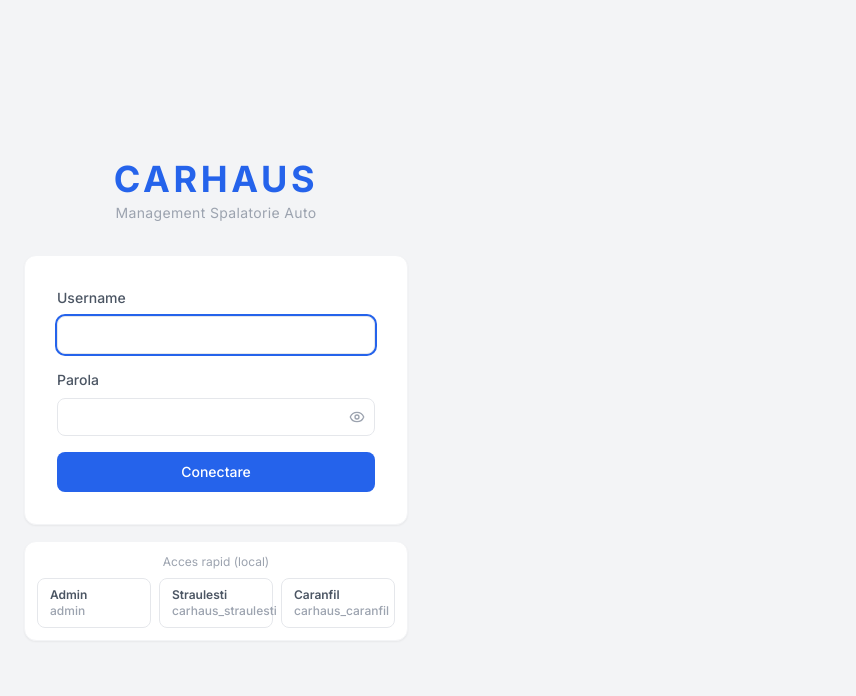
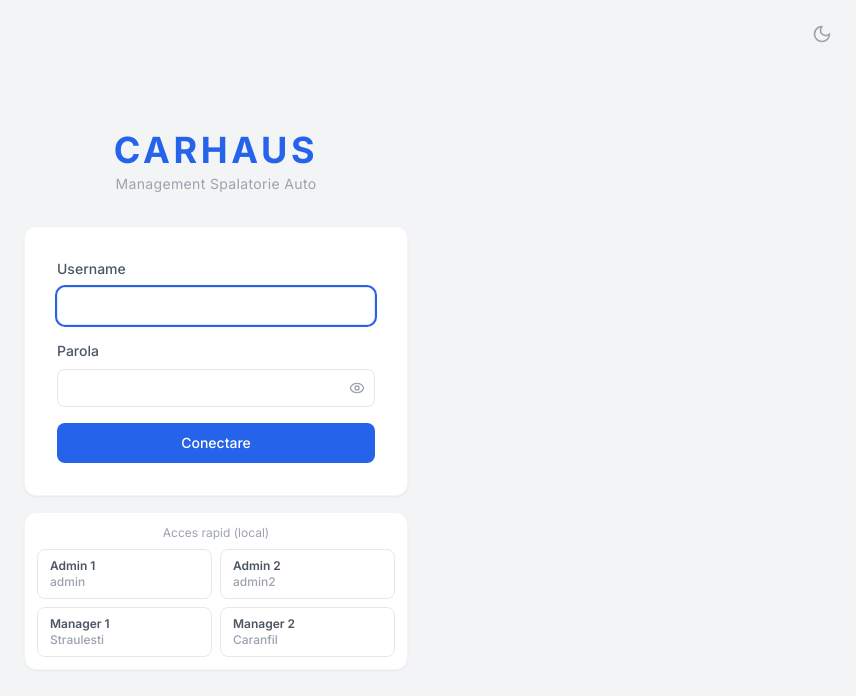
Before and after one commit to Hidegg/carhausV2, a React (Vite) app in the folder frontend/: page /login in a window 1280 px wide. Shown: the top 696 px of the page, without its empty margins (424-1280 px from the left). Built offline with nearby package versions, Linux system fonts and the light colour scheme; no server answers.

Commit message:
Add quick-login buttons, theme toggle on login, admin2 account
- Show Admin 1, Admin 2, Manager 1, Manager 2 quick-login buttons
- Add sun/moon theme toggle to login page
- Create admin2 account in initialize.py
- Remove DEV-only guard so buttons show in production build

```diff
--- a/frontend/src/pages/Login.tsx
+++ b/frontend/src/pages/Login.tsx
@@ -1,5 +1,6 @@
 import { useState, useEffect } from 'react'
 import { motion } from 'framer-motion'
+import { Moon, Sun } from 'lucide-react'
 import { useAuth } from '../hooks/useAuth'
 import { useNavigate } from 'react-router-dom'
 import PasswordInput from '../components/PasswordInput'
@@ -8,8 +9,16 @@ export default function Login() {
   const [username, setUsername] = useState('')
   const [password, setPassword] = useState('')
   const [error, setError] = useState('')
+  const [dark, setDark] = useState(() => document.documentElement.classList.contains('dark'))
   const { login, isLoggingIn, user } = useAuth()
   const navigate = useNavigate()
+
+  const toggleTheme = () => {
+    const next = !dark
+    setDark(next)
+    document.documentElement.classList.toggle('dark', next)
+    localStorage.setItem('theme', next ? 'dark' : 'light')
+  }
 
   useEffect(() => {
     if (user) navigate(user.rol === 'manager' ? '/manager/dashboard' : user.rol === 'dev' ? '/dev/overview' : '/admin/overview', { replace: true })
@@ -27,7 +36,11 @@ export default function Login() {
   }
 
   return (
-    <div className="min-h-screen bg-gray-100 dark:bg-gray-950 flex items-center justify-center p-4">
+    <div className="min-h-screen bg-gray-100 dark:bg-gray-950 flex items-center justify-center p-4 relative">
+      <button onClick={toggleTheme}
+        className="absolute top-4 right-4 p-2 rounded-lg text-gray-400 hover:text-brand transition-colors">
+        {dark ? <Sun size={20} /> : <Moon size={20} />}
+      </button>
       <motion.div
         initial={{ opacity: 0, scale: 0.95 }}
         animate={{ opacity: 1, scale: 1 }}
@@ -71,25 +84,24 @@ export default function Login() {
           </form>
         </div>
 
-        {import.meta.env.DEV && (
         <div className="mt-4 card p-3">
           <p className="text-xs text-gray-400 text-center mb-2">Acces rapid (local)</p>
-          <div className="grid grid-cols-3 gap-2">
+          <div className="grid grid-cols-2 gap-2">
             {[
-              { username: 'admin',             password: '12345678', label: 'Admin' },
-              { username: 'carhaus_straulesti', password: 'password1', label: 'Straulesti' },
-              { username: 'carhaus_caranfil',   password: 'password',  label: 'Caranfil' },
+              { username: 'admin',             password: '12345678',  label: 'Admin 1' },
+              { username: 'admin2',            password: '12345678',  label: 'Admin 2' },
+              { username: 'carhaus_straulesti', password: 'password1', label: 'Manager 1', sub: 'Straulesti' },
+              { username: 'carhaus_caranfil',   password: 'password',  label: 'Manager 2', sub: 'Caranfil' },
             ].map(u => (
               <button key={u.username} type="button"
                 onClick={() => { setUsername(u.username); setPassword(u.password) }}
                 className="px-3 py-2 text-xs font-medium rounded-lg border border-gray-200 dark:border-gray-700 text-gray-600 dark:text-gray-300 hover:border-brand hover:text-brand transition-colors text-left">
                 <span className="font-semibold block">{u.label}</span>
-                <span className="text-gray-400">{u.username}</span>
+                <span className="text-gray-400">{'sub' in u ? (u as any).sub : u.username}</span>
               </button>
             ))}
           </div>
         </div>
-        )}
       </motion.div>
     </div>
   )
```
Also changed, not shown: 1 other file (tests, documents, lock files or other folders).
